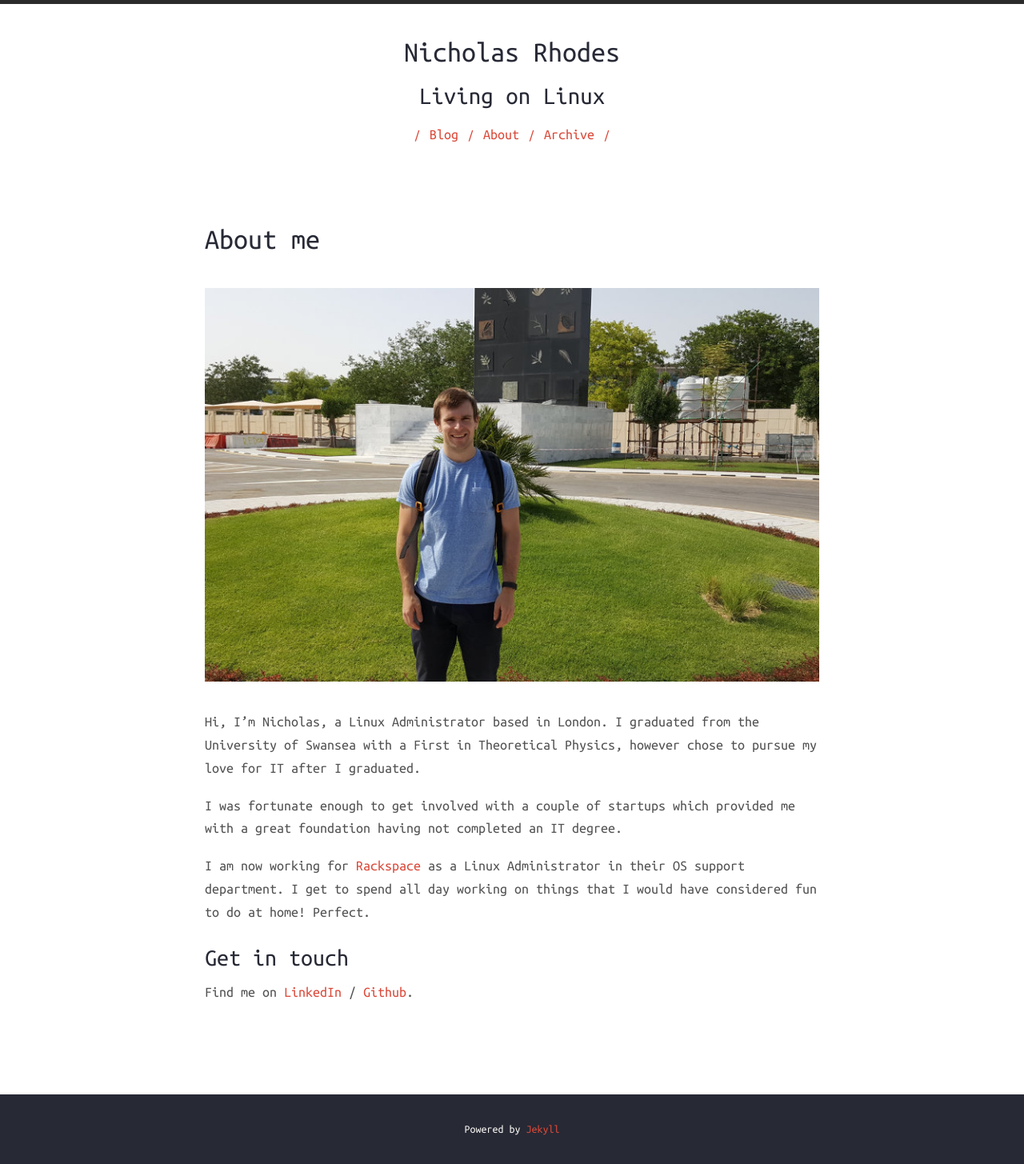
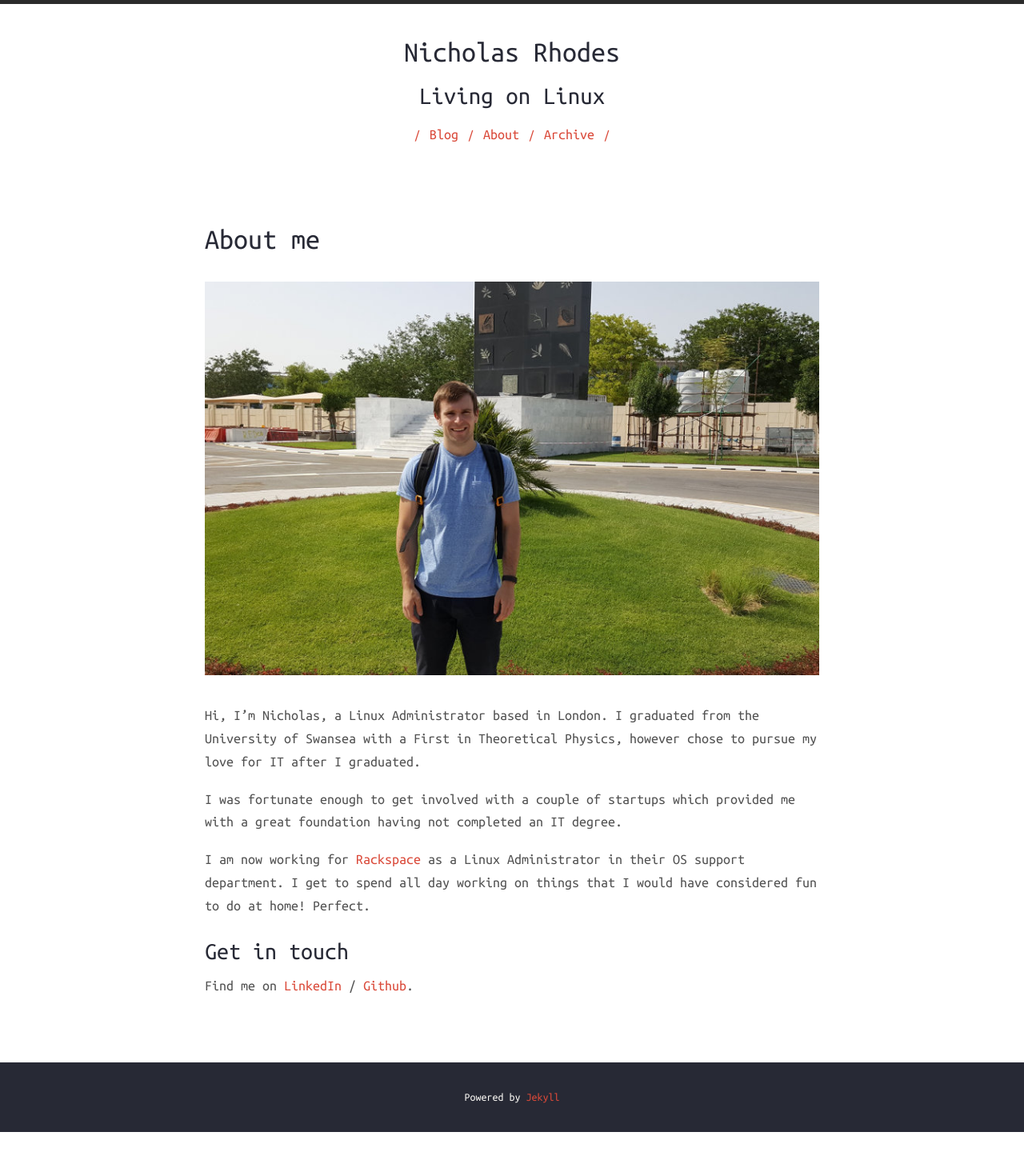
Before and after one commit to nickrhodes-gh/nickrhodes-gh.github.io, a Jekyll site: the page built from about.md, in a window 1280 px wide. Shown: the whole page at 80% size. Built offline with Jekyll 4.4.1, drawn with Linux system fonts in a browser that asks for light colours; nearby versions of some CDN libraries; after the commit the page ends 1415 px from its top, so only the background shows below that.

Commit message:
Remove additional post wrap

```diff
--- a/_layouts/page.html
+++ b/_layouts/page.html
@@ -4,8 +4,6 @@
 <div class="page-content wc-container">
 	<div class="post">
 		<h1>{{ page.title }}</h1>
-		<div class="post">
-			{{ content }}
-		</div>
+        {{ content }}
 	</div>
 </div>
--- a/_layouts/post.html
+++ b/_layouts/post.html
@@ -16,9 +16,7 @@
     	{{ page.date | date: "%b %-d, %Y" }}
 	    </span>
 		</p>
-		<div class="post">
-			{{ content }}
-		</div>
+        {{ content }}
 	</div>
 
 
```
